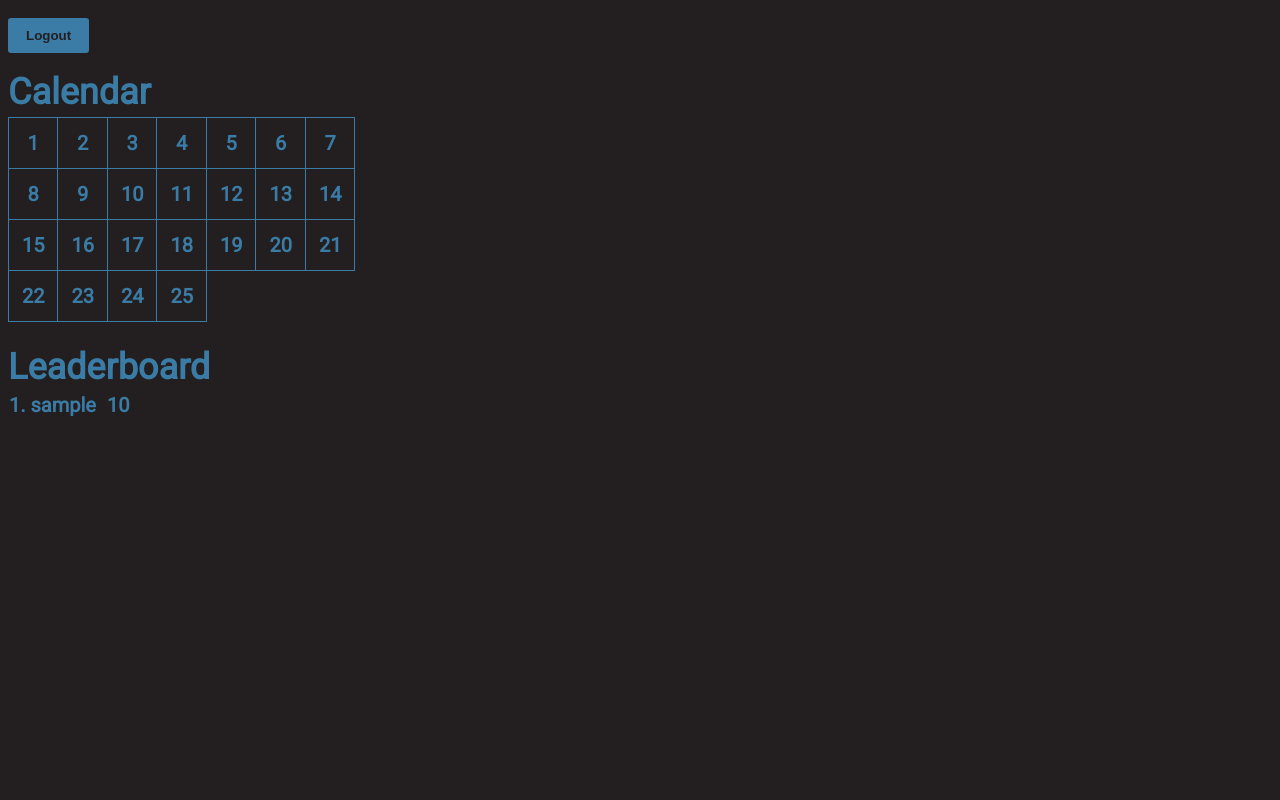
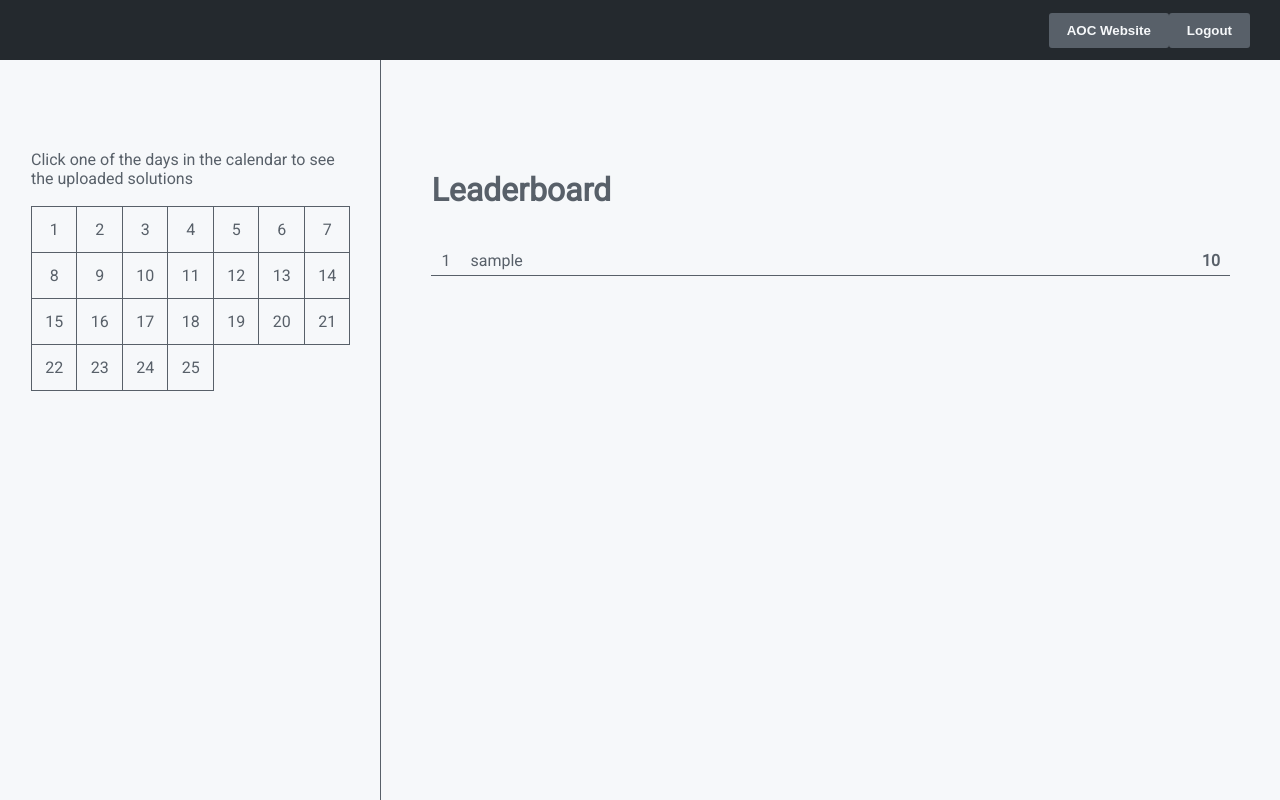
Before and after one commit to Trinitrotoluenisti/aoc_share, a Flask app: template application/templates/home.html in a window 1280 px wide. Run offline with Flask 2, Linux system fonts and the light colour scheme; tables that the repository leaves empty hold one stand-in row (values such as "Sample post"); the template is opened without the code that fills it: values that come from a table or form of the project are taken from there, most other values are stand-ins (such as "Sample title", 1, 10 or a date in 2020); lists and menus that the app fills with data are empty; parts of the project's set-up code (start-up, migrations or seed data) failed here and were passed over.

Commit message:
Modified home page

```diff
--- a/application/static/style/home.css
+++ b/application/static/style/home.css
@@ -1,18 +1,36 @@
-#calendar-title {
-	font-weight: bold;
-	font-size: 2.25em;
+main {
+	width: 100%;
+	height: calc(100% - 60px);
 
-	margin: 1vh 0 .5vh 0;
+	display: flex;
+	align-items: center;
 }
+
+main > div {
+	height: 100%;
+
+	display: flex;
+	flex-direction: column;
+	justify-content: flex-start;
+}
+
+.spacer { margin-top: 90px; }
 
 table { border-collapse: collapse; }
 
-th { font-size: 1.25em; }
+#calendar-div {
+	width: 40%;
+	padding: 0 30px 0 31px;
+	border-right: 1px solid var(--foreground);
+}
+
+#calendar-div span { margin-bottom: 18px; }
 
 .calendar-cell {
+	padding: 13px;
 	border: 1px solid var(--foreground);
 
-	padding: 13px;
+	text-align: center;
 }
 
 .calendar-cell:hover {
@@ -22,17 +40,24 @@ th { font-size: 1.25em; }
 	cursor: pointer;
 }
 
-#leaderboard-title {
-	font-weight: bold;
-	font-size: 2.25em;
-
-	margin: 3vh 0 .5vh 0;
+#leaderboard-div {
+	width: 100%;
+	padding: 0 50px;
+	overflow: auto;
 }
 
-.leaderboard-name-cell { float: left; }
+#leaderboard { width: 100%; }
 
-.leaderboard-score-cell {
-	padding-left: 10px;
+#leaderboard tr { border-bottom: 1px solid; }
 
+#user-row { background-color: #E7E7E7; }
+
+#leaderboard td { padding: 20px 10px 5px 10px; }
+
+.leaderboard-position { width: 0; }
+
+.leaderboard-points {
 	float: right;
+
+	font-weight: bold;
 }
--- a/application/static/style/main.css
+++ b/application/static/style/main.css
@@ -1,13 +1,12 @@
 :root {
-	--background: #231F20;
-	--foreground: #3A7CA5;
+	--background: #F6F8FA;
+	--background-nav: #24292E;
+	--foreground: #586069;
 }
 
 html {
-	/*
-	height: auto;
-	width: auto;
-	*/
+	margin: 0;
+	height: 100%;
 
 	font-family: 'Roboto', sans-serif;
 
@@ -15,15 +14,46 @@ html {
 	color: var(--foreground);
 }
 
-a:visited {
-	color: blue;
+body {
+	height: 100%;
+	margin: 0;
 }
 
-/* Inputs */
+/* Nav */
+
+nav {
+	width: 100%;
+	height: 60px;
+	margin: 0;
+
+	display: flex;
+	justify-content: flex-end;
+	align-items: center;
+
+	background-color: var(--background-nav);
+}
+
+nav * {
+	margin-right: 30px;
+
+	border: none;
+	color: white;
+	background-color: var(--background-nav);
+
+	text-align: center;
+	font-weight: bold;
+	text-decoration: none;
+
+	cursor: pointer;
+}
+
+nav *:hover { opacity: .8; }
+
+/* Form stuff */
 
 label { font-size: 1.2em; }
 
-input[type=text], input[type=number], input[type=password] {
+input[type=text] {
 	padding: .7vh;
 
 	border: none;
@@ -44,7 +74,7 @@ input[type=submit], button {
 	font-weight: bold;
 
 	transition-duration: .2s;
-	-webkit-transition-duration: .2s; /* Chrome, Opera, Safari */
+	-webkit-transition-duration: .2s;
 
 	cursor: pointer;
 }
--- a/application/templates/home.html
+++ b/application/templates/home.html
@@ -5,30 +5,38 @@
 {% endblock %}
 
 {% block body %}
-	<form action="/logout" method="POST">
-		<input type="submit" value="Logout">
-	</form>
 
-	<div id="calendar-title">Calendar</div>
+	<main>
+		<div id="calendar-div">
+			<div class="spacer"></div>
+			<span>Click one of the days in the calendar to see the uploaded solutions</span>
 
 			<table>
 				{% for offset in range(1, 23, 7) %}
 					<tr>
 						{% for day in range(offset, (offset + 7 if offset + 7 < 26 else 26)) %}
-					<th class="calendar-cell" onclick="location.href += 'days/{{ day }}/'"> {{ day }} </th>
+							<td class="calendar-cell" onclick="location.href += 'days/{{ day }}/'"> {{ day }} </td>
 						{% endfor %}
 					</tr>
 				{% endfor %}
 			</table>
+		</div>
 
-	<div id="leaderboard-title">Leaderboard</div>
+		<div id="leaderboard-div">
+			<div class="spacer"></div>
+			<h1>Leaderboard</h1>
 
-	<table>
+			<table id="leaderboard">
 				{% for user in leaderboard %}
-			<tr>
-				<th class="leaderboard-name-cell">{{ loop.index0 + 1 }}. {{ user.username }}</th>
-				<th class="leaderboard-score-cell">{{ user.points }}</th>
+					<tr {{ 'id=user-row' if user.username == username }}>
+						<td class="leaderboard-position">{{ loop.index0 + 1 }}</td>
+						<td>{{ user.username }}</td>
+						<td class="leaderboard-points">{{ user.points }}</td>
 					</tr>
 				{% endfor %}
 			</table>
+
+			<div class="spacer"></div>
+		</div>
+	</main>
 {% endblock %}
--- a/application/templates/template.html
+++ b/application/templates/template.html
@@ -19,6 +19,16 @@
 	</head>
 
 	<body>
+		{% if not login_page|default(false) %}
+			<nav>
+				<button onclick='location.href = "https://adventofcode.com/";'>AOC Website</button>
+
+				<form action="/logout" method="POST">
+					<input type="submit" value="Logout">
+				</form>
+			</nav>
+		{% endif %}
+
 		{% block body %}{% endblock %}
 	</body>
 </html>
```
Also changed, not shown: application/routes.py (+4 -4 lines). Lines whose indentation alone changed are shown as unchanged.
